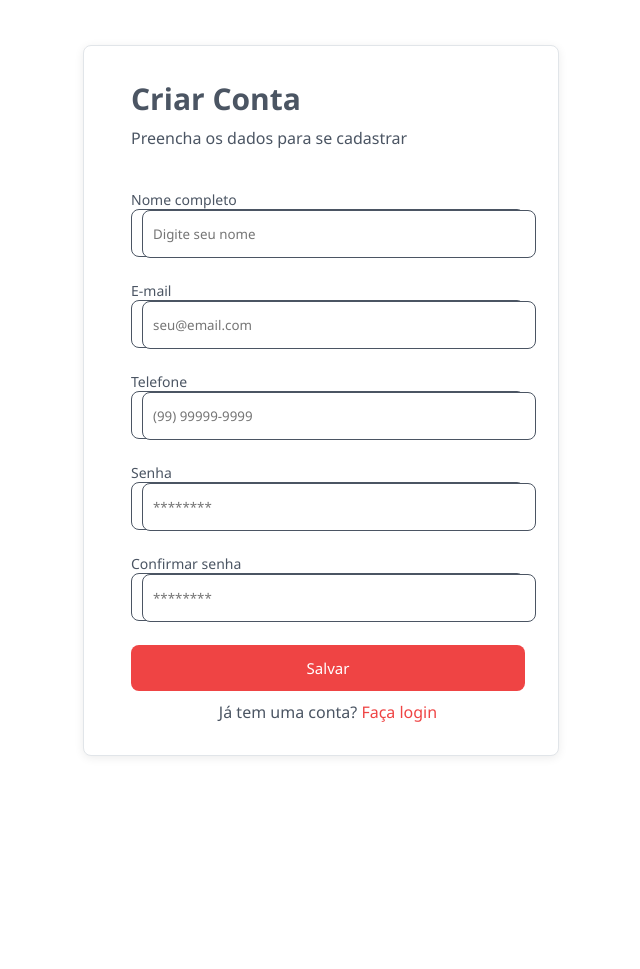
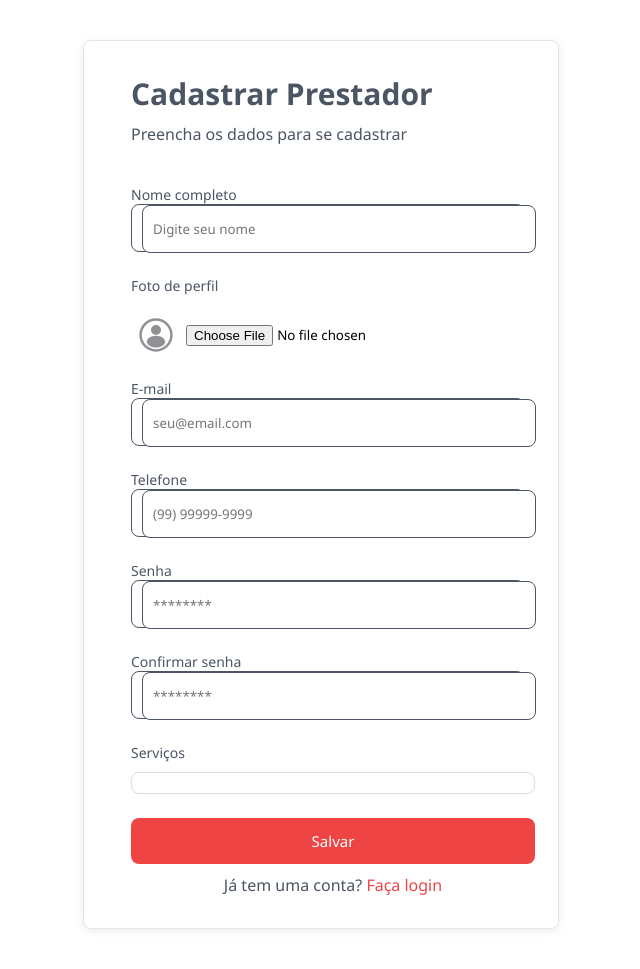
Before and after one commit to Heber-Wl/teste-fullstack-heber, a CakePHP app: the page made by app/View/Usuario/cadastrar_usuario.ctp in a window 1280 px wide. Shown: the whole page, without its empty margins (319-959 px from the left). Before the commit the page ends 756 px from the top, so only its background shows below. Run offline with PHP 8.4 and a stand-in for CakePHP, Linux system fonts and the light colour scheme; the template is opened without the code that fills it, so the values that code supplies are empty; form fields are guessed from the names that the template uses; some libraries are stand-ins or nearby versions.

Commit message:
feat - prestador pode escolher os serviços que vai prestar e o valor de cada um

```diff
--- a/app/View/Usuario/cadastrar_usuario.ctp
+++ b/app/View/Usuario/cadastrar_usuario.ctp
@@ -15,7 +15,7 @@
     <main class="main">
         <div class="card-login">
             <div class="home">
-                <h1 class="titulo">Criar Conta</h1>
+                <h1 class="titulo">Cadastrar Prestador</h1>
                 <span class="sub-titulo">Preencha os dados para se cadastrar</span>
             </div>
             <?=  $this->Form->create('Prestador', ['url' => ['controller' => 'usuario', 'action' => 'cadastroUsuario']])?>
@@ -30,6 +30,15 @@
                         'class' => 'input',
                         'placeholder' => 'Digite seu nome'
                     ]); ?>
+                </div>
+                <div class="inpts">
+                    <label class="label">
+                        Foto de perfil
+                    </label>
+                    <div class="foto">
+                        <svg class="icone user" xmlns="http://www.w3.org/2000/svg" viewBox="0 0 24 24"><path fill="#909194ff" d="M12 2C6.477 2 2 6.477 2 12s4.477 10 10 10s10-4.477 10-10S17.523 2 12 2m0 18.5a8.5 8.5 0 1 1 .001-17.001A8.5 8.5 0 0 1 12 20.5m0-8c-3.038 0-5.5 1.728-5.5 3.5s2.462 3.5 5.5 3.5s5.5-1.728 5.5-3.5s-2.462-3.5-5.5-3.5m0-.5a3 3 0 1 0 0-6a3 3 0 0 0 0 6"/></svg>
+                        <input class="input file" type="file" name="" id="" placeholder="Escolher foto">
+                    </div>
                 </div>
                 <div class="inpts">
                     <label class="label">
@@ -78,6 +87,25 @@
                         'placeholder' => '********'
                     ]); ?>
                 </div>
+                <div class="inpts">
+                    <label class="label">
+                        Serviços
+                    </label>
+                    <div class="lista-servicos">
+                        <?php foreach ($servicos as $id => $descricao): ?>
+                            <div class="lista-de-servicos">
+                                <input type="checkbox"
+                                        name="data[PrestadorServico][servico][<?= $id ?>][id]"
+                                        value="<?= $id ?>">
+                                    <?= $descricao ?>
+                                <input type="number" step="0.01" min="0"
+                                    placeholder="Valor"
+                                    name="data[PrestadorServico][servico][<?= $id ?>][valor]"
+                                    class="input-servico-valor">
+                            </div>
+                        <?php endforeach; ?>
+                    </div>
+                </div>
                 <div class="botoes">
                     <input class="botao-entrar" type="submit" value="Salvar">
                     <span class="nao-login" >Já tem uma conta? <a class="link-nao-login" href="<?php echo $this->Html->url('/'); ?>">Faça login</a></span>
--- a/app/webroot/css/login.css
+++ b/app/webroot/css/login.css
@@ -2,7 +2,7 @@
     display: grid;
     align-items: center;
     justify-content: center;
-    height: 100vh;
+    min-height: 100vh;
     width: 100%;
 }
 .card-login {
@@ -16,6 +16,7 @@
     box-shadow: 0 2px 10px rgba(0, 0, 0, 0.08);
     padding: 32px 32px;
     border: 1px solid #e1e5e9;
+    margin: 40px;
 }
 .home {
     display: grid;
@@ -49,6 +50,45 @@
     border-radius: 0.5rem;
     border: 1px solid #4b5563;
 }
+.foto {
+    display: flex;
+    align-items: center;
+    margin: 20px 5px 0px 5px;
+}
+.icone.user {
+    height: 40px;
+}
+.input.file {
+    border: none;
+    height: auto;
+    width: auto;
+}
+.lista-servicos {
+    border: 1px solid #ddd;
+    width: 382px;
+    max-height: 250px;
+    overflow-y: scroll;
+    padding: 10px;
+    border-radius: 8px;
+    margin-top: 10px;
+}
+.lista-de-servicos {
+    display: flex;
+    gap: 5px;
+    border: 1px solid #ddd;
+    width: 322px;
+    max-height: 250px;
+    padding: 10px;
+    border-radius: 8px;
+    margin-top: 5px;
+}
+.input-servico-valor {
+    height: 22px;
+    padding-left: 5px;
+    width: 15%;
+    border-radius: 5px;
+    border: 1px solid #e1e5e9;
+}
 .botoes {
     display: flex;
     flex-direction: column;
```
Also changed, not shown: app/Console/Command/ServicoSeedShell.php (added, +95 -0 lines), app/Controller/UsuarioController.php (+29 -2 lines).
